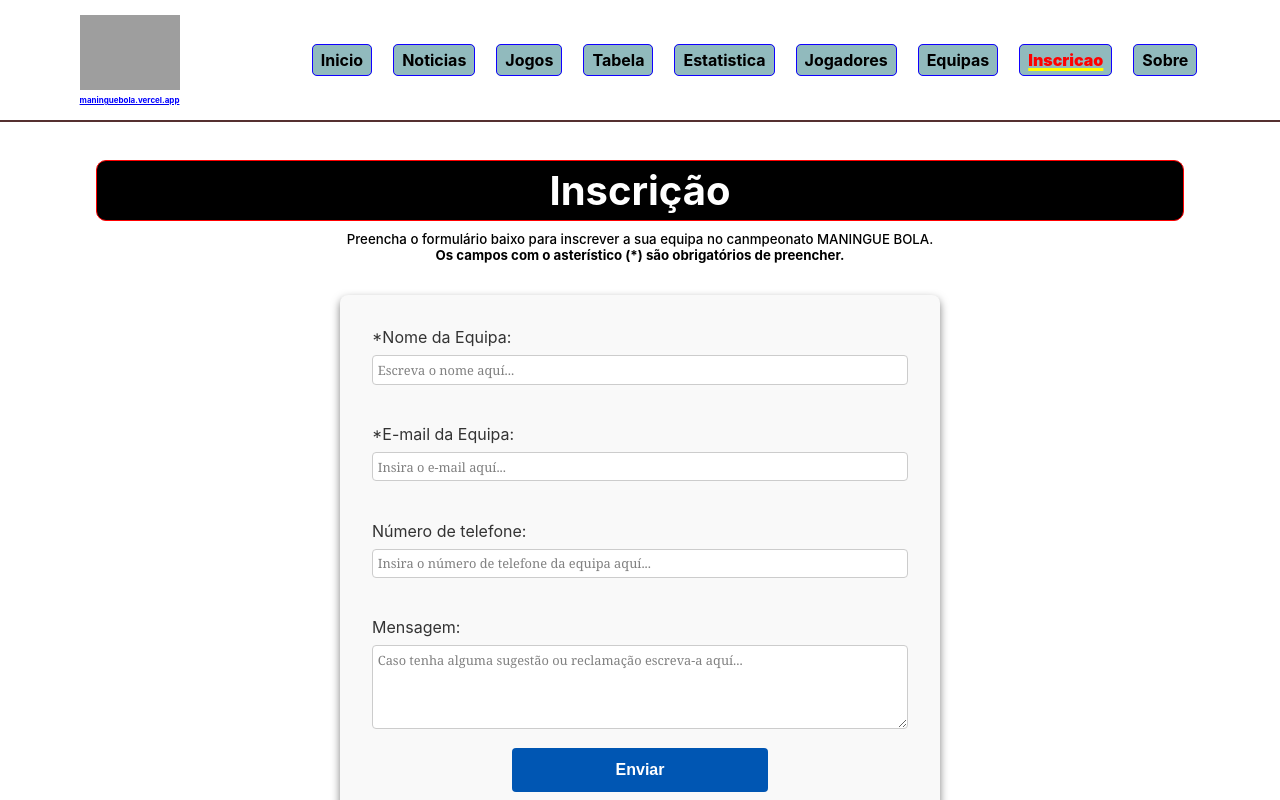
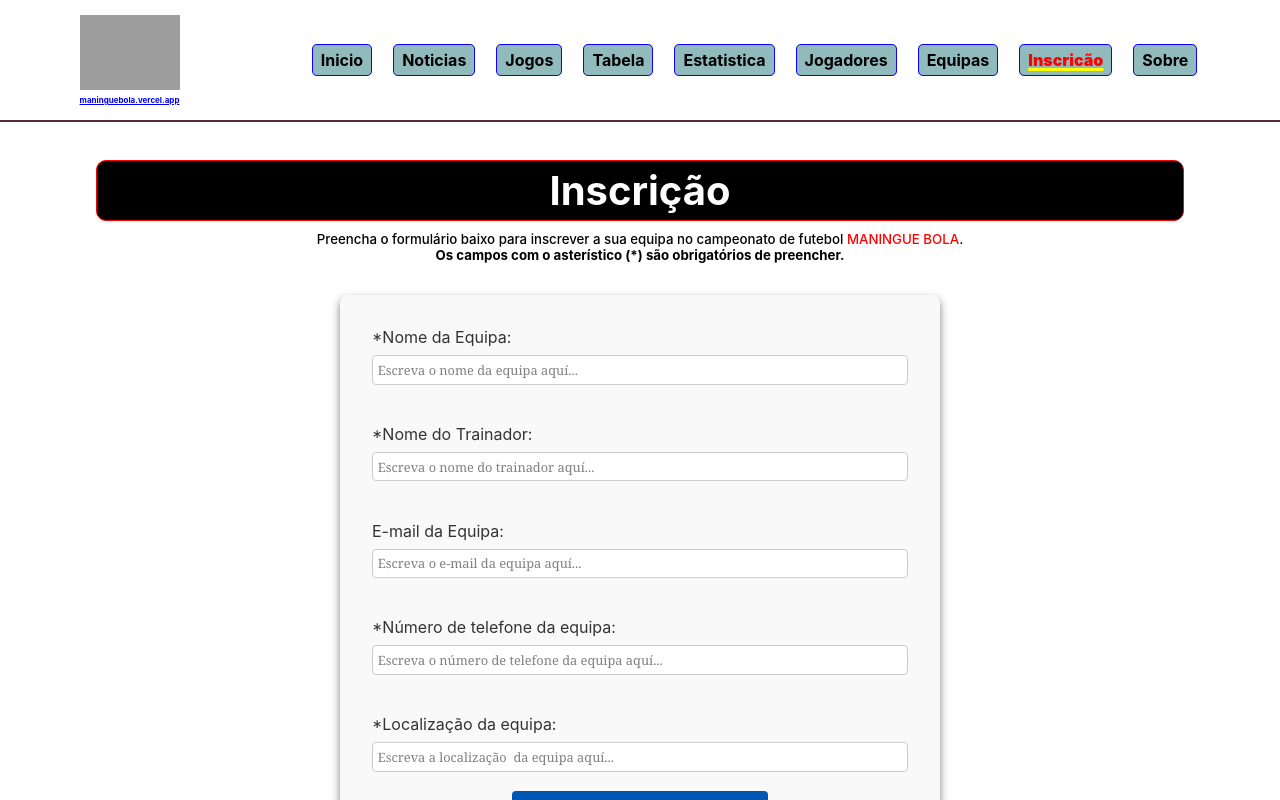
Before and after one commit to Freddsterius/maningue-bola, a React (Create React App) app: page /Inscricao in a window 1280 px wide. Shown: the top 800 px of the page. Built offline with nearby package versions, Linux system fonts and the light colour scheme; grey boxes are pictures that could not be loaded.

Commit message:
update: modified the contact form for team registrations

```diff
--- a/src/components/navbar/Navbar.css
+++ b/src/components/navbar/Navbar.css
@@ -16,10 +16,11 @@ body {
   align-items: center;
   padding: 15px;
   font-weight: bold;
-  background-color: rgb(255, 255, 255); /* Sets a red background */
-  position: fixed; /* Fix navbar at the top */
+  background-color: rgb(255, 255, 255);
+  position: fixed;
   top: 0;
   left: 0;
+  right: 0;
   width: 100%;
   z-index: 1000;
   transition: transform 0.3s ease-in-out; /* Smooth transition for hide/show effect */
--- a/src/components/navbar/Navbar.js
+++ b/src/components/navbar/Navbar.js
@@ -143,7 +143,7 @@ const Navbar = () => {
             }
             onClick={toggleMenu}
           >
-            Inscricao
+            Inscricão
           </NavLink>
         </li>
 
--- a/src/pages/Inscricao/Inscricao.js
+++ b/src/pages/Inscricao/Inscricao.js
@@ -25,8 +25,8 @@ const Inscricao = () => {
       <h1 className="inscricao-form-heading">Inscrição</h1>
 
       <h5 className="inscricao-instructin-message">
-        Preencha o formulário baixo para inscrever a sua equipa no canmpeonato
-        MANINGUE BOLA.
+        Preencha o formulário baixo para inscrever a sua equipa no campeonato de
+        futebol <span style={{ color: "red" }}>MANINGUE BOLA</span>.
       </h5>
       <h5>Os campos com o asterístico (*) são obrigatórios de preencher.</h5>
 
@@ -40,36 +40,45 @@ const Inscricao = () => {
               type="text"
               id="name"
               name="name"
-              placeholder="Escreva o nome aquí..."
+              placeholder="Escreva o nome da equipa aquí..."
+              required
+            />
+            <br />
+            <label htmlFor="name">*Nome do Trainador:</label>
+            <input
+              type="text"
+              id="name"
+              name="name"
+              placeholder="Escreva o nome do trainador aquí..."
               required
             />
             <br />
 
-            <label htmlFor="email">*E-mail da Equipa:</label>
+            <label htmlFor="email">E-mail da Equipa:</label>
             <input
               type="email"
               id="email"
               name="email"
-              placeholder="Insira o e-mail aquí..."
+              placeholder="Escreva o e-mail da equipa aquí..."
               required
             />
             <br />
-            <label htmlFor="phone-number">Número de telefone:</label>
+            <label htmlFor="phone-number">*Número de telefone da equipa:</label>
             <input
               type="text"
               id="phone-number"
               name="phone-number"
-              placeholder="Insira o número de telefone da equipa aquí..."
+              placeholder="Escreva o número de telefone da equipa aquí..."
             />
             <br />
 
-            <label htmlFor="message">Mensagem:</label>
-            <textarea
-              id="message"
-              name="message"
-              rows="4"
-              placeholder="Caso tenha alguma sugestão ou reclamação escreva-a aquí..."
-            ></textarea>
+            <label htmlFor="phone-number">*Localização da equipa:</label>
+            <input
+              type="text"
+              id="phone-number"
+              name="phone-number"
+              placeholder="Escreva a localização  da equipa aquí..."
+            />
 
             <button type="submit">Enviar</button>
           </form>
```
